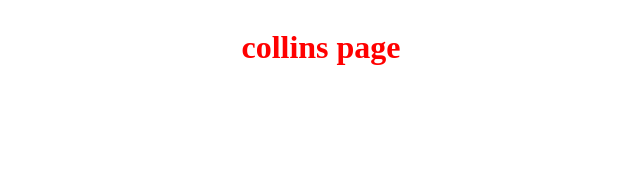
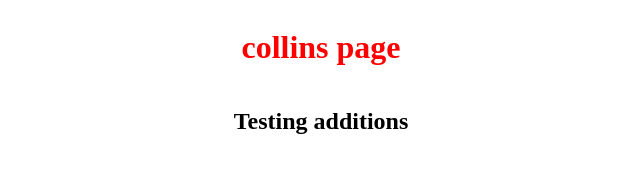
Before and after one commit to collinpotts/Deployment, a website: page public/index.html in a window 1280 px wide. Shown: the whole page, without its empty margins (319-959 px from the left). Drawn offline with Linux system fonts and the light colour scheme.

Commit message:
added header2

```diff
--- a/public/index.html
+++ b/public/index.html
@@ -10,7 +10,7 @@
 
     <body class="bg-index main">
         <h1>collins page</h1>
-
+        <h2>Testing additions</h2>
         <script src ="./main.js"></script>
     </body>
 
```
